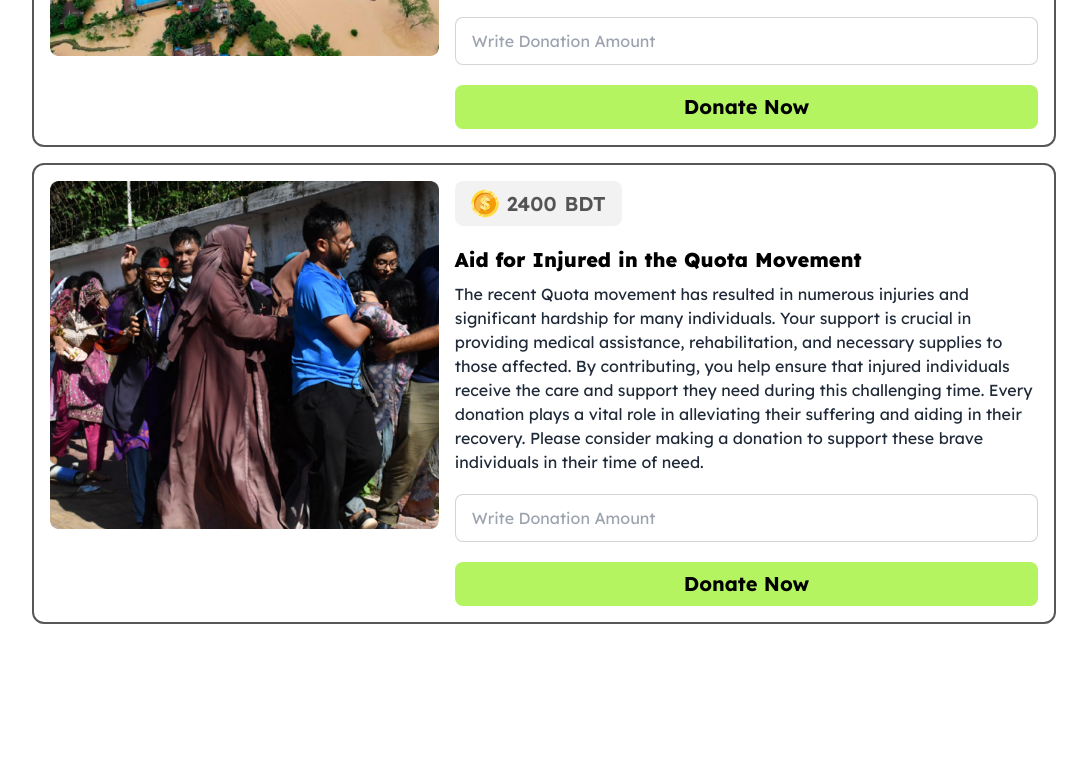
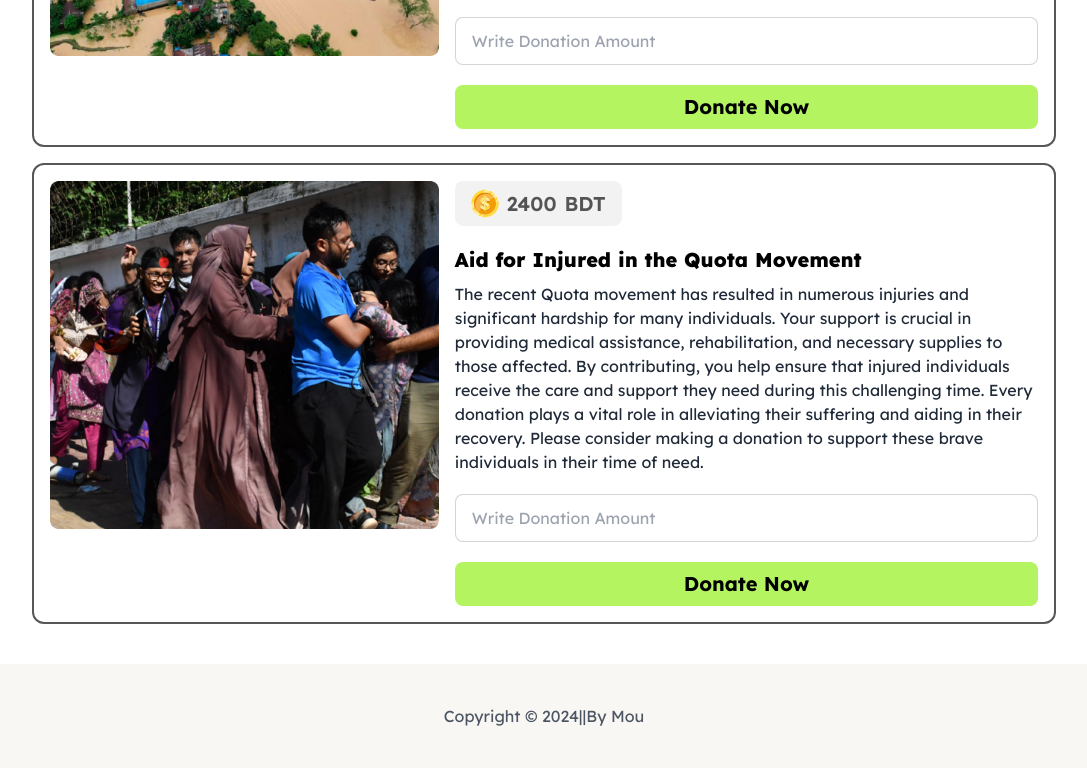
Before and after one commit to TondraMou/assignment-05, a plain HTML site: page index.html in a window 1280 px wide. Shown: the part 897-1665 px from the top of the page, without its empty margins (96-1183 px from the left). Before the commit the page ends 1561 px from the top, so only its background shows below. Drawn offline with nearby package versions, Linux system fonts and the light colour scheme.

Commit message:
modified

```diff
--- a/index.html
+++ b/index.html
@@ -118,6 +118,11 @@
          </section>
     </main>
 
+    <footer>
+        <div class="w-full mt-8 p-10 bg-[#F9F7F3]">
+            <p class="flex justify-center items-center text-gray-600">Copyright © 2024||By Mou</p>
+        </div>
+    </footer>
 
     <dialog id="m_modal" class="modal">
     <div class="modal-box flex gap-2 flex-col items-center text-center">
@@ -133,8 +138,8 @@
     </div>
     </dialog>
 
-
      <script src="./js/handle.js"></script>
      <script src="./js/utility.js"></script>
 </body>
+
 </html>
```
Also changed, not shown: blog.html (+6 -0 lines).
